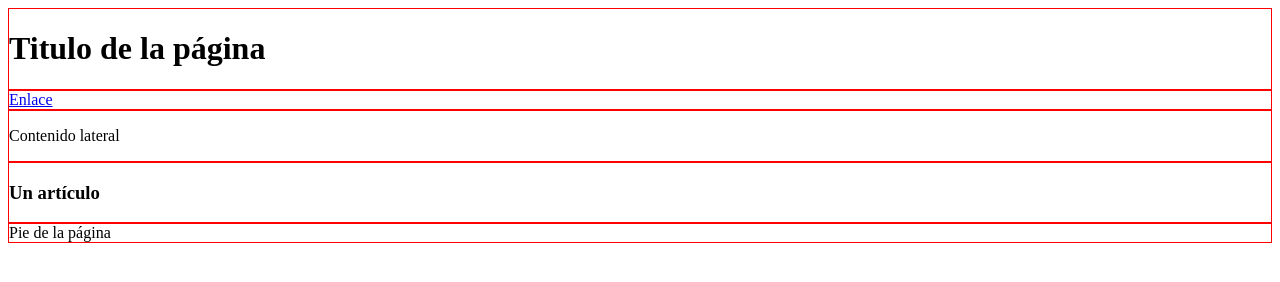
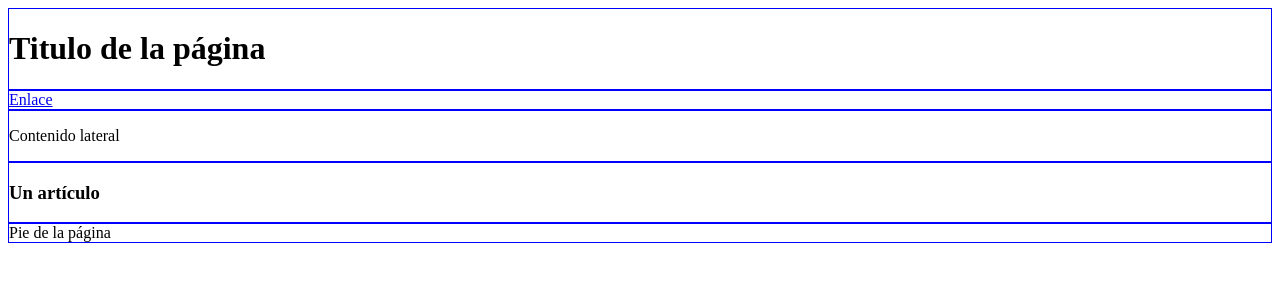
Before and after one commit to Teowv/pruebaHTML-Eclipse, a plain HTML site: page WebContent/index.html in a window 1280 px wide. Drawn offline with Linux system fonts and the light colour scheme.

Commit message:
CSS estilos

```diff
--- a/WebContent/estilos.css
+++ b/WebContent/estilos.css
@@ -1,4 +1,4 @@
 @CHARSET "UTF-8";
 header, footer, main, aside, nav {
-	border:1px solid red
+	border:1px solid blue
 	}
```
